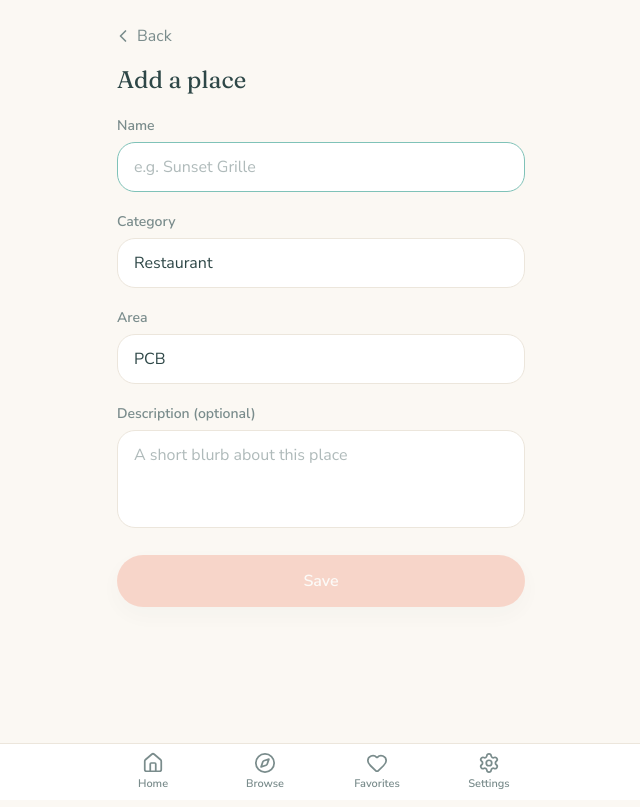
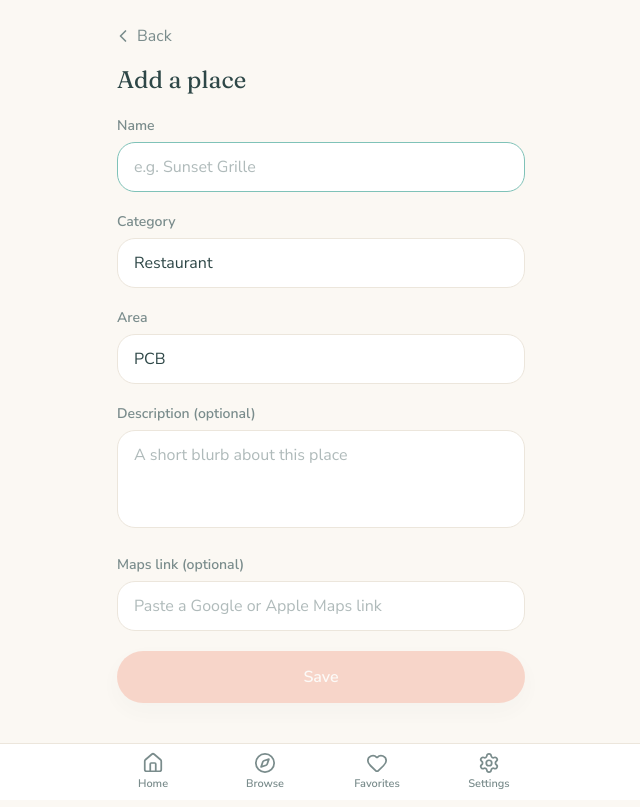
Before and after one commit to sng31/pcb-scouting-list, a React (Vite) app: page /#/item/new in a window 1280 px wide. Shown: the whole page, without its empty margins (319-959 px from the left). Built offline with nearby package versions, Linux system fonts and the light colour scheme.

Commit message:
Add map link field to Add a place form
Co-Authored-By: Claude Opus 4.8 <noreply@anthropic.com>

```diff
--- a/src/screens/AddItem.tsx
+++ b/src/screens/AddItem.tsx
@@ -23,6 +23,7 @@ export default function AddItem() {
   const [category, setCategory] = useState<Category>(initialCat)
   const [area, setArea] = useState<Area>('pcb')
   const [description, setDescription] = useState('')
+  const [mapUrl, setMapUrl] = useState('')
 
   const canSave = name.trim().length > 0
 
@@ -33,6 +34,7 @@ export default function AddItem() {
       category,
       area,
       description: description.trim() || undefined,
+      mapUrl: mapUrl.trim() || undefined,
     })
     navigate(`/item/${item.id}`, { replace: true })
   }
@@ -90,6 +92,17 @@ export default function AddItem() {
           />
         </Field>
 
+        <Field label="Maps link (optional)">
+          <input
+            value={mapUrl}
+            onChange={(e) => setMapUrl(e.target.value)}
+            type="url"
+            inputMode="url"
+            placeholder="Paste a Google or Apple Maps link"
+            className="w-full rounded-[var(--radius-card)] border border-line bg-surface px-4 py-3 text-ink outline-none placeholder:text-muted/60 focus:border-seafoam"
+          />
+        </Field>
+
         <button
           type="button"
           disabled={!canSave}
--- a/src/store.ts
+++ b/src/store.ts
@@ -56,6 +56,7 @@ export interface NewItemDraft {
   area: Area
   status?: Status
   description?: string
+  mapUrl?: string
 }
 
 export const useStore = create<CoastalState>()(
@@ -77,6 +78,7 @@ export const useStore = create<CoastalState>()(
           rating: null,
           favorite: false,
           description: draft.description,
+          mapUrl: draft.mapUrl,
           notes: '',
           tags: [],
           createdAt: ts,
```
